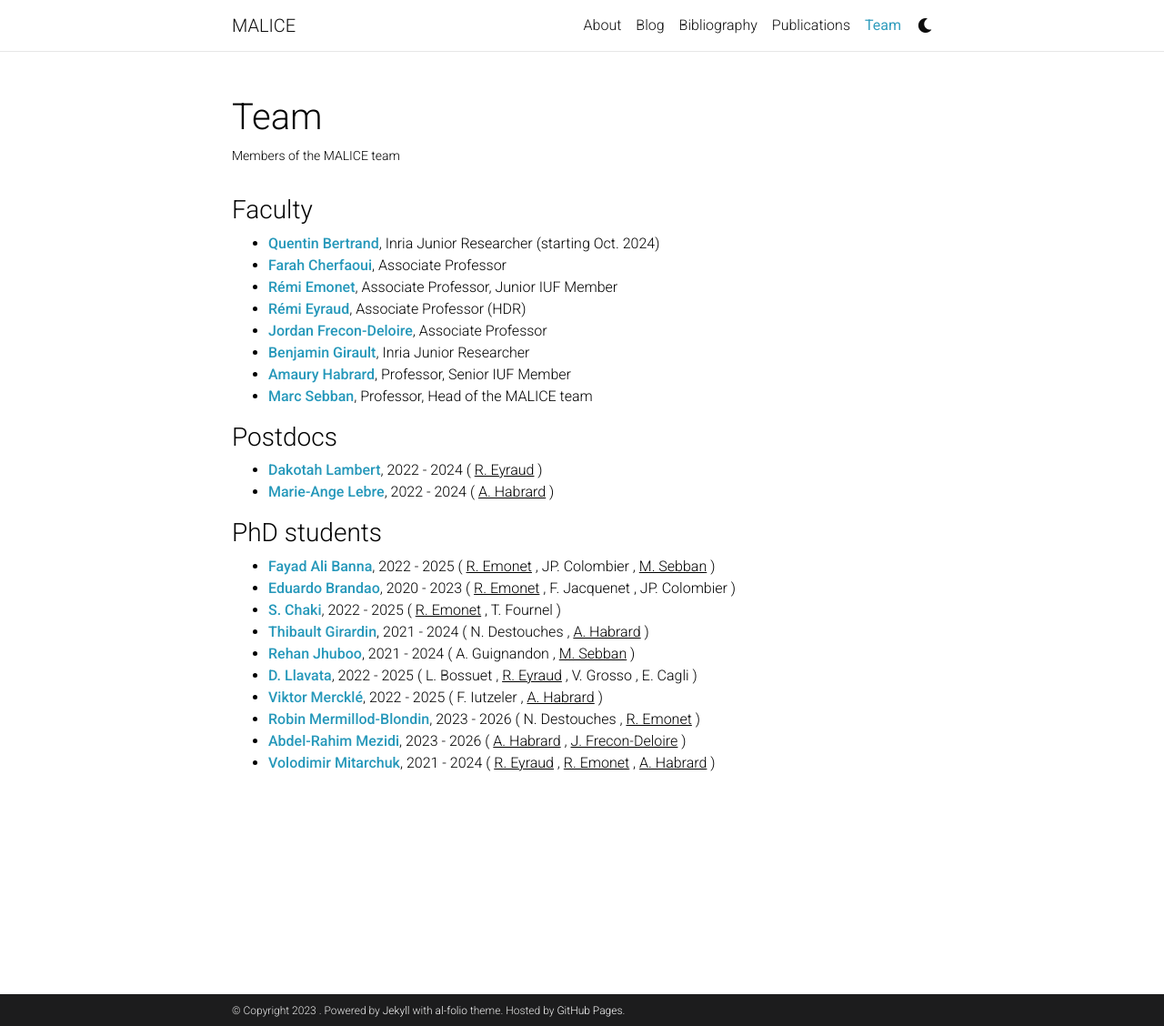
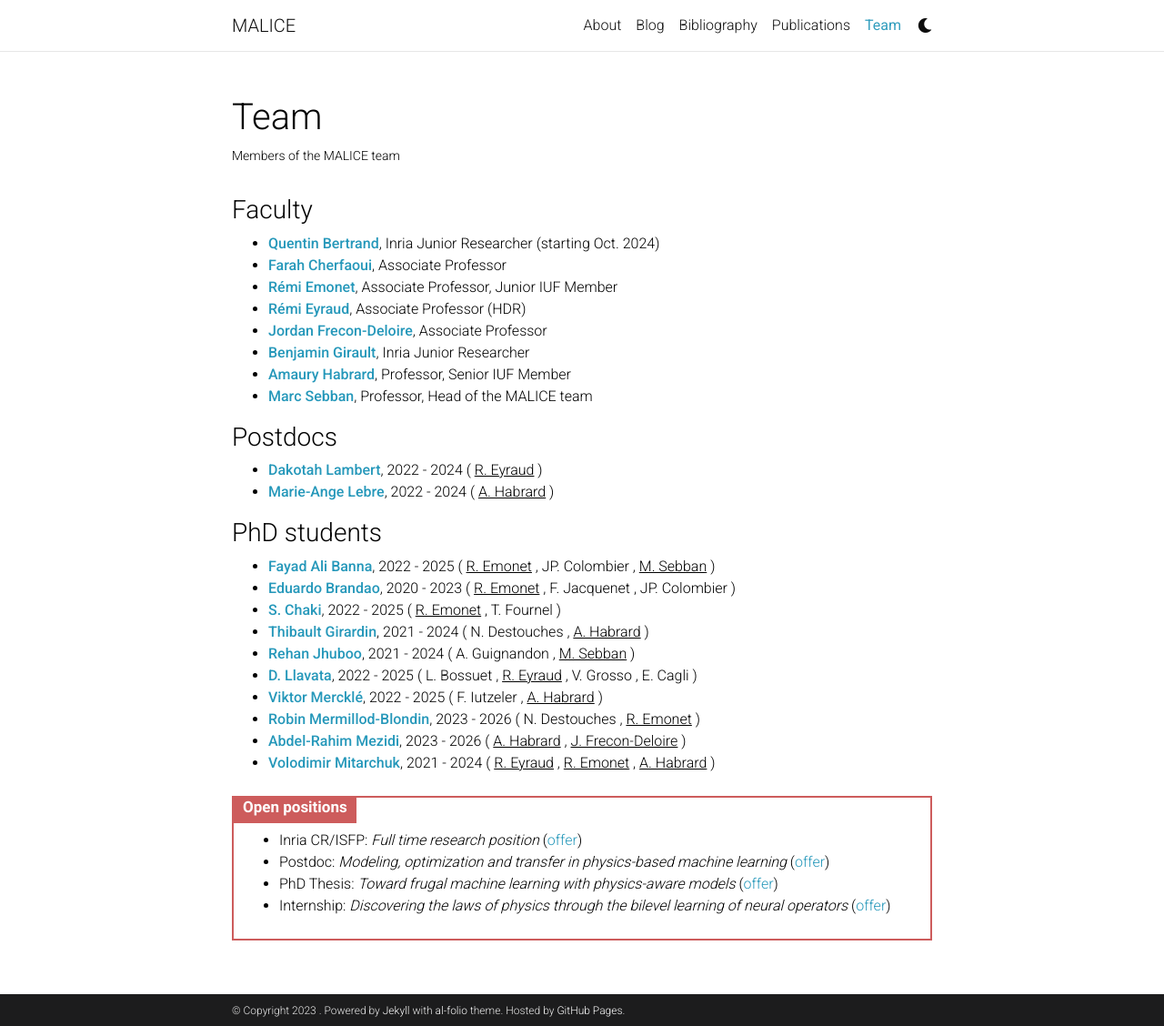
Before and after one commit to labhc-malice/labhc-malice.github.io, a Jekyll site: the page built from _pages/team.md, in a window 1280 px wide and 1128 px high. Shown: the whole window at 91% size. Built offline with Jekyll 4.4.1, drawn with Linux system fonts in a browser that asks for light colours; comment, search, counter and statistics services are not loaded; a style sheet for code colours, icons or effects is not loaded.

Commit message:
adding open positions

```diff
--- a/_pages/team.md
+++ b/_pages/team.md
@@ -78,3 +78,15 @@ nav_order: 5
     </li>
   {% endfor %}
 </ul>
+
+
+
+<div class="danger-box-titled">
+<span class="title">Open positions</span>
+<ul>
+<li>Inria CR/ISFP: <em>Full time research position</em> (<a href="https://perso.univ-st-etienne.fr/sebbanma/">offer</a>)</li>
+<li>Postdoc: <em>Modeling, optimization and transfer in physics-based machine learning</em> (<a href="https://jordan-frecon.com/download/postdoc/2024-Postdoc-LabHC-PhysicsML.pdf">offer</a>)</li>
+<li>PhD Thesis: <em>Toward frugal machine learning with physics-aware models</em> (<a href="https://jordan-frecon.com/download/thesis/2024-Thesis-LabHC-FrugalPhysicsML.pdf">offer</a>)</li>
+<li>Internship: <em>Discovering the laws of physics through the bilevel learning of neural operators</em> (<a href="https://jordan-frecon.com/download/internship/2024-Internship-LabHC-Bilevel_PhysicsML.pdf">offer</a>)</li>
+</ul>
+</div>
--- a/_sass/_base.scss
+++ b/_sass/_base.scss
@@ -724,3 +724,34 @@ progress {
      display: block;
      height: inherit;
  }
+
+// Boxes
+
+.danger-box {
+    position: relative;
+    margin: 1.5em 0em;
+    padding: 10px 10px 8px;
+    border: solid 2px #CD5C5C;
+}
+
+
+.danger-box-titled {
+    position: relative;
+    margin: 1.5em 0em;
+    padding: 35px 10px 8px;
+    border: solid 2px #CD5C5C;
+}
+
+.danger-box-titled .title {
+    position: absolute;
+    top: -2px;
+    left: 0px;
+    padding: 0px 10px;
+    height: 30px;
+    vertical-align: middle;
+    font-size: 17px;
+    background: #CD5C5C;
+    color: #ffffff;
+    font-weight: bold;
+    border-radius: 0px 0px 0px 0px;
+}
```
